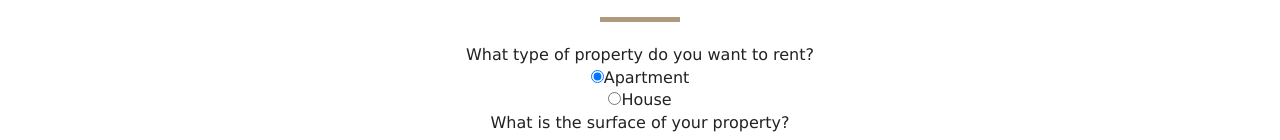
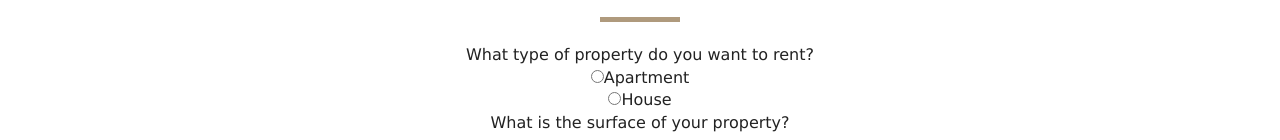
Before and after one commit to cindy-th-nguyen/HomeAndCoins, a React (Create React App) app in the folder homeandcoins/: page /sell in a window 1280 px wide. Shown: the part 585-725 px from the top of the page. Built offline with nearby package versions, Linux system fonts and the light colour scheme.

Commit message:
clean console error

```diff
--- a/homeandcoins/src/components/FormSell.js
+++ b/homeandcoins/src/components/FormSell.js
@@ -8,16 +8,16 @@ const FormSell = () => {
         <br></br>
         <form className="form-sell">
             <p>What type of property do you want to rent?</p>
-            <ul id="filter1" class="filter-switch">
-                <li class="filter-switch-item">
-                    <input type="radio" name="propertyType" id="filter1-0" class="sr-only" checked/>
-                    <label for="filter1-0">
+            <ul id="filter1" className="filter-switch">
+                <li className="filter-switch-item">
+                    <input type="radio" name="propertyType" id="filter1-0" className="sr-only"/>
+                    <label>
                     Apartment
                     </label>
                 </li>
-                <li class="filter-switch-item">
-                    <input type="radio" name="propertyType" id="filter1-1" class="sr-only"/>
-                    <label for="filter1-1">
+                <li className="filter-switch-item">
+                    <input type="radio" name="propertyType" id="filter1-1" className="sr-only"/>
+                    <label>
                     House
                     </label>
                 </li>
```
